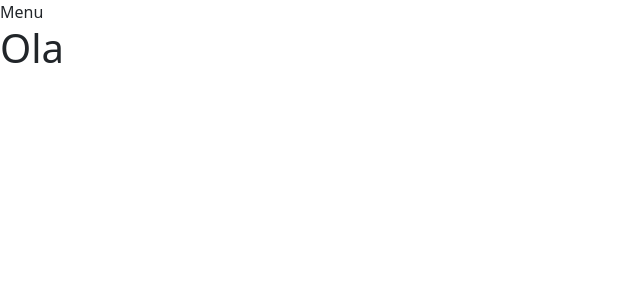
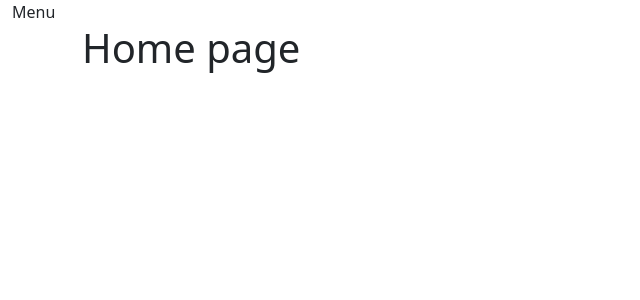
Before and after one commit to ClaytonEduard/react-dio-ts, a React (Create React App) app: page / in a window 1280 px wide. Shown: the top 300 px of the page, without its empty margins (0-640 px from the left). Built offline with nearby package versions, Linux system fonts and the light colour scheme.

Commit message:
Configurando o layout da para as demais paginas

```diff
--- a/src/App.tsx
+++ b/src/App.tsx
@@ -1,11 +1,9 @@
 import { BrowserRouter } from "react-router-dom";
 import MainRoutes from "./routes";
-import Menu from "./components/Menu";
 
 function App() {
   return (
     <BrowserRouter>
-      <Menu />
       <MainRoutes />
     </BrowserRouter>
   );
--- /dev/null
+++ b/src/components/Layout/Layout.tsx
@@ -0,0 +1,17 @@
+import { ReactNode } from "react";
+import Menu from "../Menu/Menu";
+
+type Ilayout = {
+  children: ReactNode;
+};
+
+export const Layout = ({ children }: Ilayout) => {
+  return (
+    <div className="container-fluid">
+      <Menu />
+      <div className="container">
+        <div className="row">{children}</div>
+      </div>
+    </div>
+  );
+};
--- a/src/components/Menu.tsx
+++ b/src/components/Menu/Menu.tsx
@@ -1,5 +1,3 @@
-import React from "react";
-
 const Menu = () => {
   return <div>Menu</div>;
 };
--- a/src/pages/Home.tsx
+++ b/src/pages/Home.tsx
@@ -1,7 +1,10 @@
-export const Home = () => {
+import { Layout } from "../components/Layout/Layout";
+
+const Home = () => {
   return (
-    <div>
-      <h1>Ola</h1>
-    </div>
+    <Layout>
+      <h1>Home page</h1>
+    </Layout>
   );
 };
+export default Home;
--- a/src/pages/Perfil.tsx
+++ b/src/pages/Perfil.tsx
@@ -1,7 +1,10 @@
-export const Perfil = () => {
+import { Layout } from "../components/Layout/Layout";
+const Perfil = () => {
   return (
-    <div>
+    <Layout>
       <h1>Perfil</h1>
-    </div>
+    </Layout>
   );
 };
+
+export default Perfil;
--- a/src/routes.tsx
+++ b/src/routes.tsx
@@ -1,7 +1,7 @@
 import { Route, Routes } from "react-router-dom";
 
-import { Home } from "./pages/Home";
-import { Perfil } from "./pages/Perfil";
+import Home from "./pages/Home";
+import Perfil from "./pages/Perfil";
 
 const MainRoutes = () => {
   return (
```
